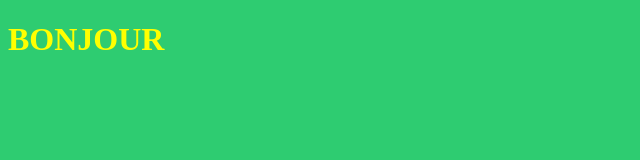
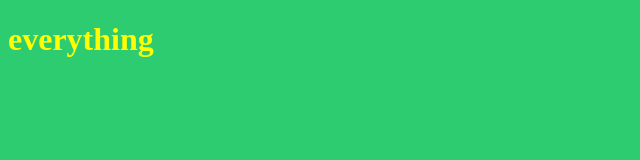
Before and after one commit to allan91120/hello, a plain HTML site: page index.html in a window 1280 px wide. Shown: the whole page, without its empty margins (0-640 px from the left). Drawn offline with Linux system fonts and the light colour scheme.

Commit message:
hi passe en everything

```diff
--- a/index.html
+++ b/index.html
@@ -11,6 +11,6 @@
   }
 </style>
     <body>
-    <h1>BONJOUR</h1>
+    <h1>everything</h1>
   </body>
     </html>
```
